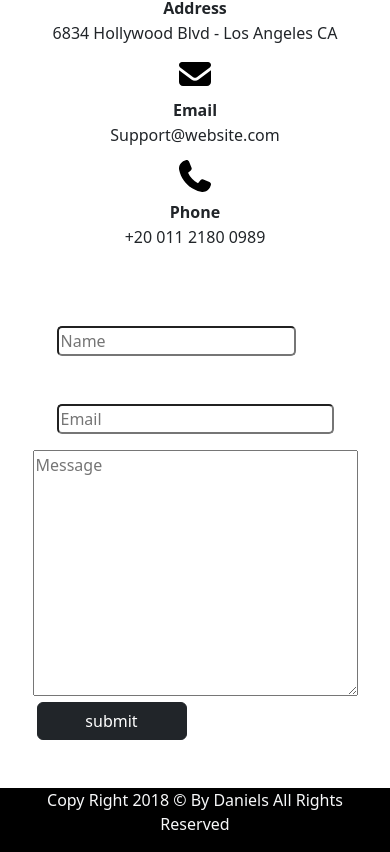
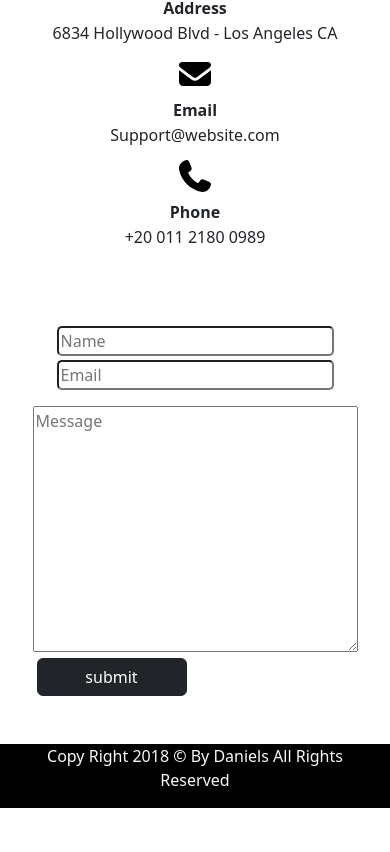
Before and after one commit to YoussefHassanDEV/DANIELS_Frontend_project, a plain HTML site: page index.html in a window 390 px wide. Shown: the part 8958-9810 px from the top of the page. After the commit the page ends 9766 px from the top, so only its background shows below. Drawn offline with nearby package versions, Linux system fonts and the light colour scheme; a script that the page names is missing.

Commit message:
fixed last bugs

```diff
--- a/index.html
+++ b/index.html
@@ -602,9 +602,9 @@
 
         </div>
         <br><br><br>
-        <div class="row col-10 gx-5 gy-5 mb-3 mx-auto">
+        <div class="row col-10 gx-5 gy-1 mb-3 mx-auto">
             <div class="col-md-6">
-                <input class="col-md-12" id="form_name" type="text" name="name" placeholder="Name" required="required">
+                <input class="w-100" id="form_name" type="text" name="name" placeholder="Name" required="required">
             </div>
             <div class="col-md-6">
                 <input class=" w-100 " id="form_email" type="email" name="email" placeholder="Email"
```
